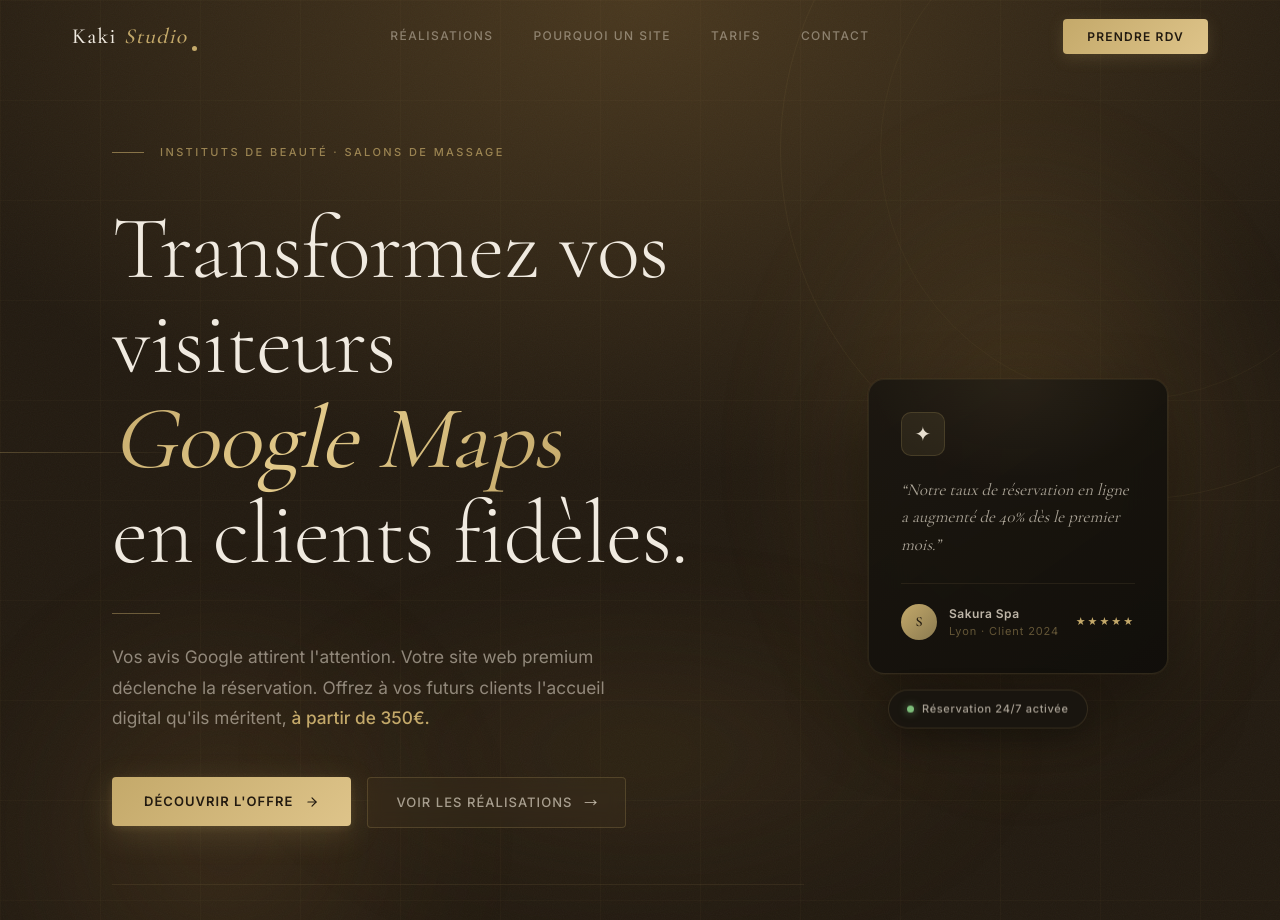
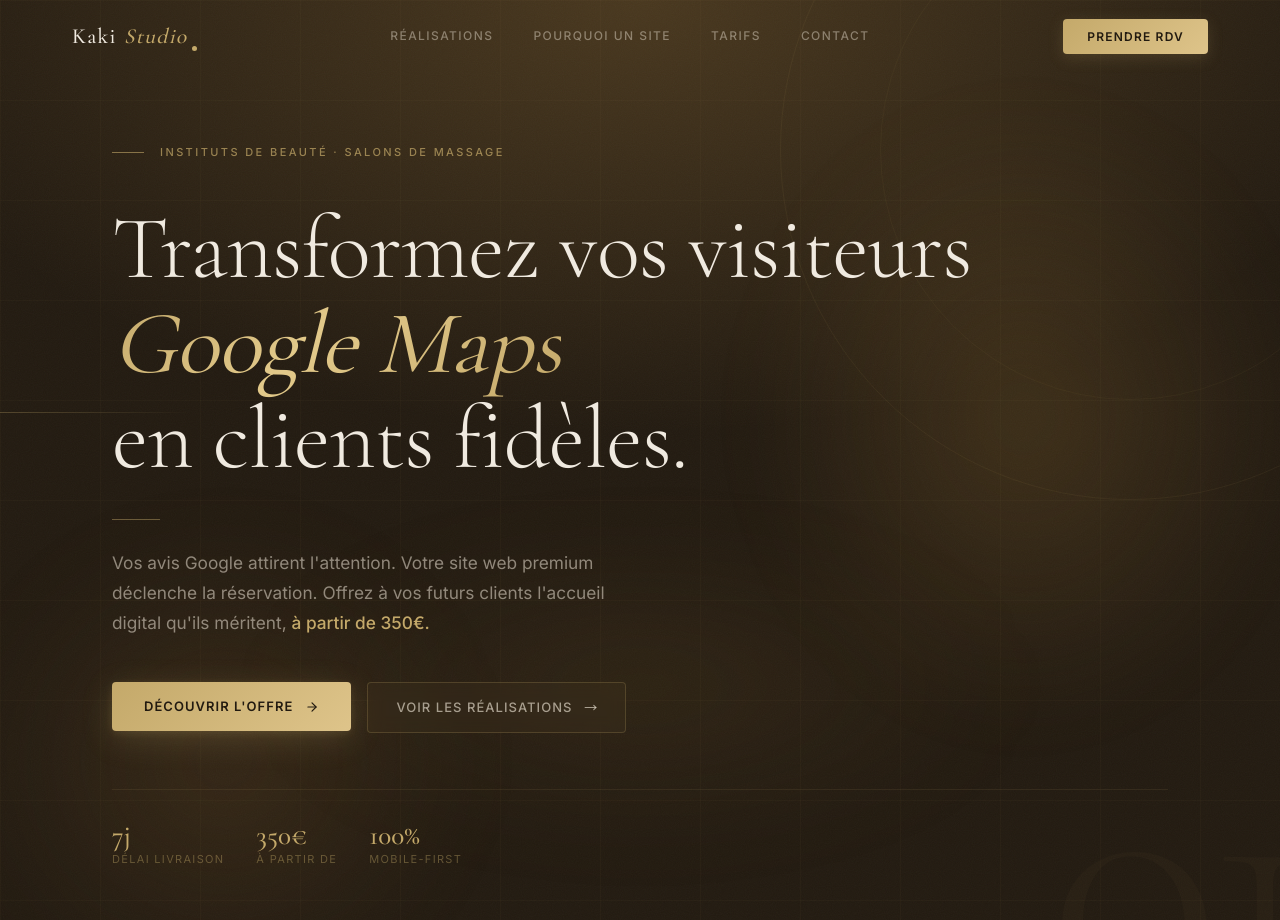
Before and after one commit to HEYMTAK/simon-peckre, a Next.js app: page /beaute in a window 1280 px wide. Shown: the top 920 px of the page. Built offline with nearby package versions, Linux system fonts and the light colour scheme.

Commit message:
fix: supprime carte Sakura, scroll indicator en bas-gauche animé

```diff
--- a/src/components/beaute/Hero.tsx
+++ b/src/components/beaute/Hero.tsx
@@ -126,7 +126,7 @@
       {/* ══ CONTENU PRINCIPAL ═════════════════════════════════════════════════ */}
       <div className="relative z-10 w-full max-w-6xl mx-auto px-8 sm:px-12 pt-36 pb-28">
 
-        <div className="grid grid-cols-1 lg:grid-cols-[1fr_auto] gap-16 items-center">
+        <div className="grid grid-cols-1 gap-16 items-center">
 
           {/* ── Colonne gauche ── */}
           <div>
@@ -332,144 +332,6 @@
             </motion.div>
           </div>
 
-          {/* ── Colonne droite — carte flottante ── */}
-          <motion.div
-            initial={{ opacity: 0, y: 40, x: 20 }}
-            animate={{ opacity: 1, y: 0, x: 0 }}
-            transition={{ duration: 1.1, delay: 0.5, ease: [0.16, 1, 0.3, 1] }}
-            className="hidden lg:block"
-            style={{ width: "300px", flexShrink: 0 }}
-          >
-            {/* Carte principale */}
-            <div style={{
-              borderRadius: "16px",
-              border: "1px solid rgba(196,169,106,0.14)",
-              background: "linear-gradient(145deg, rgba(26,22,16,0.9) 0%, rgba(16,14,10,0.95) 100%)",
-              backdropFilter: "blur(20px)",
-              padding: "32px",
-              boxShadow: "0 40px 80px rgba(0,0,0,0.4), 0 0 0 1px rgba(196,169,106,0.06)",
-              position: "relative",
-              overflow: "hidden",
-            }}>
-              {/* Glow intérieur */}
-              <div style={{
-                position: "absolute", top: 0, left: 0, right: 0,
-                height: "100px",
-                background: "radial-gradient(ellipse at 50% 0%, rgba(196,169,106,0.08), transparent 70%)",
-                pointerEvents: "none",
-              }} />
-
-              {/* Icône */}
-              <div style={{
-                width: "44px", height: "44px",
-                borderRadius: "10px",
-                background: "rgba(196,169,106,0.1)",
-                border: "1px solid rgba(196,169,106,0.18)",
-                display: "flex", alignItems: "center", justifyContent: "center",
-                marginBottom: "20px",
-                fontSize: "20px",
-              }}>
-                ✦
-              </div>
-
-              <p style={{
-                fontFamily: "var(--font-cormorant), Georgia, serif",
-                fontSize: "1.05rem",
-                fontWeight: 400,
-                fontStyle: "italic",
-                color: "rgba(232,223,208,0.7)",
-                lineHeight: 1.65,
-                marginBottom: "24px",
-              }}>
-                &ldquo;Notre taux de réservation en ligne a augmenté de 40% dès le premier mois.&rdquo;
-              </p>
-
-              <div style={{
-                display: "flex", alignItems: "center", gap: "12px",
-                paddingTop: "20px",
-                borderTop: "1px solid rgba(196,169,106,0.1)",
-              }}>
-                <div style={{
-                  width: "36px", height: "36px",
-                  borderRadius: "50%",
-                  background: "linear-gradient(135deg, #C4A96A, #8A7A50)",
-                  display: "flex", alignItems: "center", justifyContent: "center",
-                  fontFamily: "var(--font-cormorant), serif",
-                  fontSize: "14px",
-                  fontWeight: 600,
-                  color: "#221A10",
-                  flexShrink: 0,
-                }}>
-                  S
-                </div>
-                <div>
-                  <div style={{
-                    fontFamily: "var(--font-inter)",
-                    fontSize: "12px",
-                    fontWeight: 600,
-                    color: "rgba(232,223,208,0.8)",
-                    letterSpacing: "0.04em",
-                  }}>
-                    Sakura Spa
-                  </div>
-                  <div style={{
-                    fontFamily: "var(--font-inter)",
-                    fontSize: "11px",
-                    color: "rgba(196,169,106,0.45)",
-                    letterSpacing: "0.08em",
-                  }}>
-                    Lyon · Client 2024
-                  </div>
-                </div>
-                {/* Étoiles */}
-                <div style={{
-                  marginLeft: "auto",
-                  color: "#C4A96A",
-                  fontSize: "11px",
-                  letterSpacing: "2px",
-                }}>
-                  ★★★★★
-                </div>
-              </div>
-            </div>
-
-            {/* Badge flottant sous la carte */}
-            <motion.div
-              animate={{ y: [0, -6, 0] }}
-              transition={{ repeat: Infinity, duration: 3.5, ease: "easeInOut" }}
-              style={{
-                marginTop: "16px",
-                marginLeft: "20px",
-                display: "inline-flex",
-                alignItems: "center",
-                gap: "8px",
-                padding: "10px 18px",
-                borderRadius: "100px",
-                background: "rgba(26,22,16,0.95)",
-                border: "1px solid rgba(196,169,106,0.16)",
-                backdropFilter: "blur(12px)",
-                boxShadow: "0 12px 32px rgba(0,0,0,0.3)",
-              }}
-            >
-              <span style={{
-                width: "7px", height: "7px",
-                borderRadius: "50%",
-                background: "#7DBE7A",
-                boxShadow: "0 0 8px rgba(125,190,122,0.7)",
-                flexShrink: 0,
-              }} />
-              <span style={{
-                fontFamily: "var(--font-inter)",
-                fontSize: "11px",
-                fontWeight: 500,
-                color: "rgba(232,223,208,0.7)",
-                letterSpacing: "0.06em",
-                whiteSpace: "nowrap",
-              }}>
-                Réservation 24/7 activée
-              </span>
-            </motion.div>
-          </motion.div>
         </div>
       </div>
 
@@ -480,26 +342,34 @@
         transition={{ delay: 1.5 }}
         style={{
           position: "absolute",
-          bottom: "32px", left: "50%",
-          transform: "translateX(-50%)",
-          display: "flex", flexDirection: "column", alignItems: "center", gap: "8px",
+          bottom: "40px", left: "calc(50% - 60px)",
+          display: "flex", flexDirection: "row", alignItems: "center", gap: "12px",
         }}
       >
+        <motion.div
+          animate={{ x: [-4, 4, -4] }}
+          transition={{ repeat: Infinity, duration: 2.2, ease: "easeInOut" }}
+          style={{
+            width: "32px", height: "1px",
+            background: "linear-gradient(to right, transparent, rgba(196,169,106,0.5))",
+          }}
+        />
         <span style={{
           fontFamily: "var(--font-inter)",
           fontSize: "9px",
-          letterSpacing: "0.25em",
+          letterSpacing: "0.22em",
           textTransform: "uppercase",
-          color: "rgba(196,169,106,0.28)",
+          color: "rgba(196,169,106,0.35)",
+          whiteSpace: "nowrap",
         }}>
           Défiler
         </span>
         <motion.div
-          animate={{ y: [0, 10, 0] }}
-          transition={{ repeat: Infinity, duration: 2, ease: "easeInOut" }}
+          animate={{ x: [4, -4, 4] }}
+          transition={{ repeat: Infinity, duration: 2.2, ease: "easeInOut" }}
           style={{
-            width: "1px", height: "40px",
-            background: "linear-gradient(to bottom, rgba(196,169,106,0.45), transparent)",
+            width: "32px", height: "1px",
+            background: "linear-gradient(to left, transparent, rgba(196,169,106,0.5))",
           }}
         />
       </motion.div>
```
